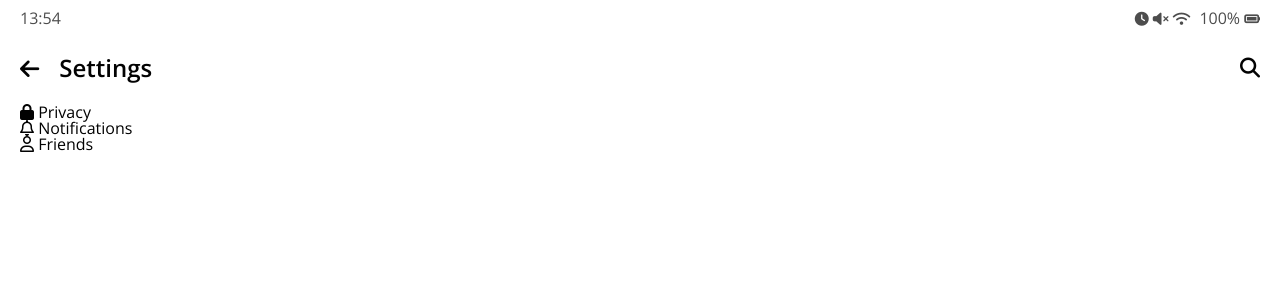
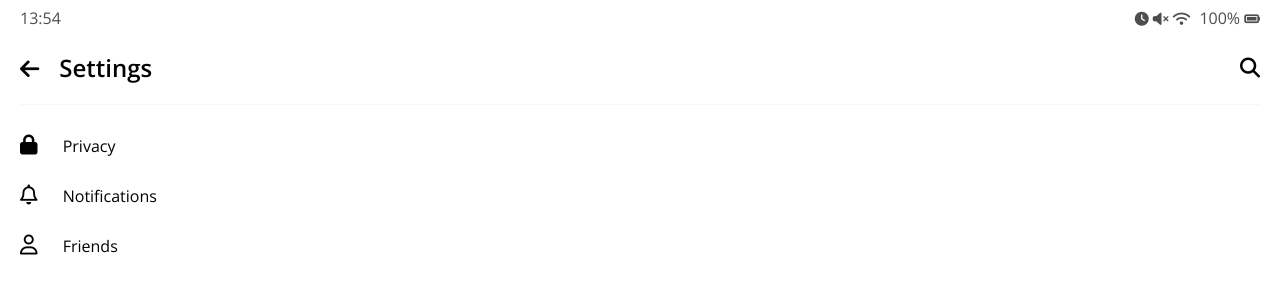
Before and after one commit to seungin/kokoatalk, a plain HTML site: page settings.html in a window 1280 px wide. Drawn offline with nearby package versions, Linux system fonts and the light colour scheme.

Commit message:
decorate the settings screen

```diff
--- /dev/null
+++ b/css/settings.css
@@ -0,0 +1,18 @@
+.settings {
+  border-top: 1px solid #f7f7f7;
+  padding-top: 15px;
+}
+
+.settings .settings__setting {
+  padding: 15px 0px;
+  cursor: pointer;
+}
+
+.settings .settings__icon {
+  font-size: 20px;
+  margin-right: 20px;
+}
+
+.settings .settings__title {
+  font-size: 16px;
+}
--- a/css/styles.css
+++ b/css/styles.css
@@ -8,6 +8,7 @@
 @import "friends.css";
 @import "find.css";
 @import "more.css";
+@import "settings.css";
 
 * {
   box-sizing: border-box;
```
